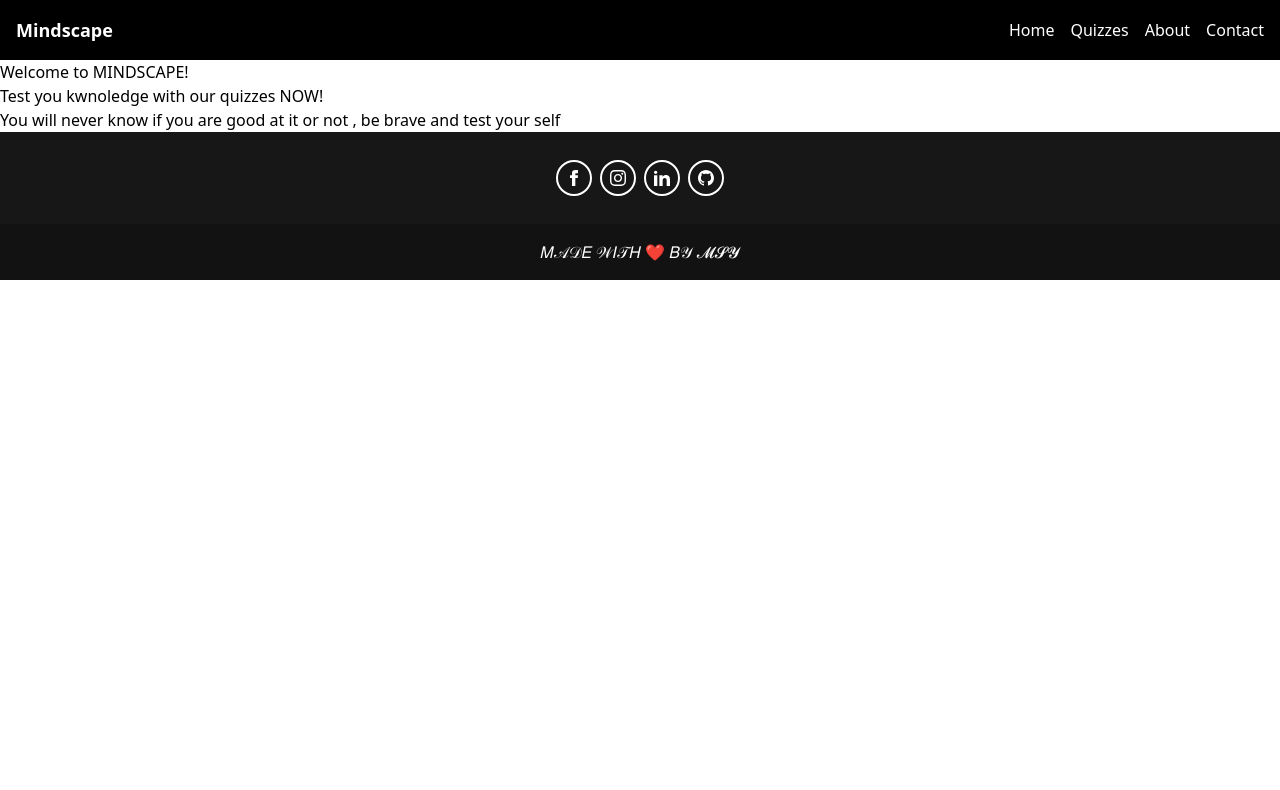
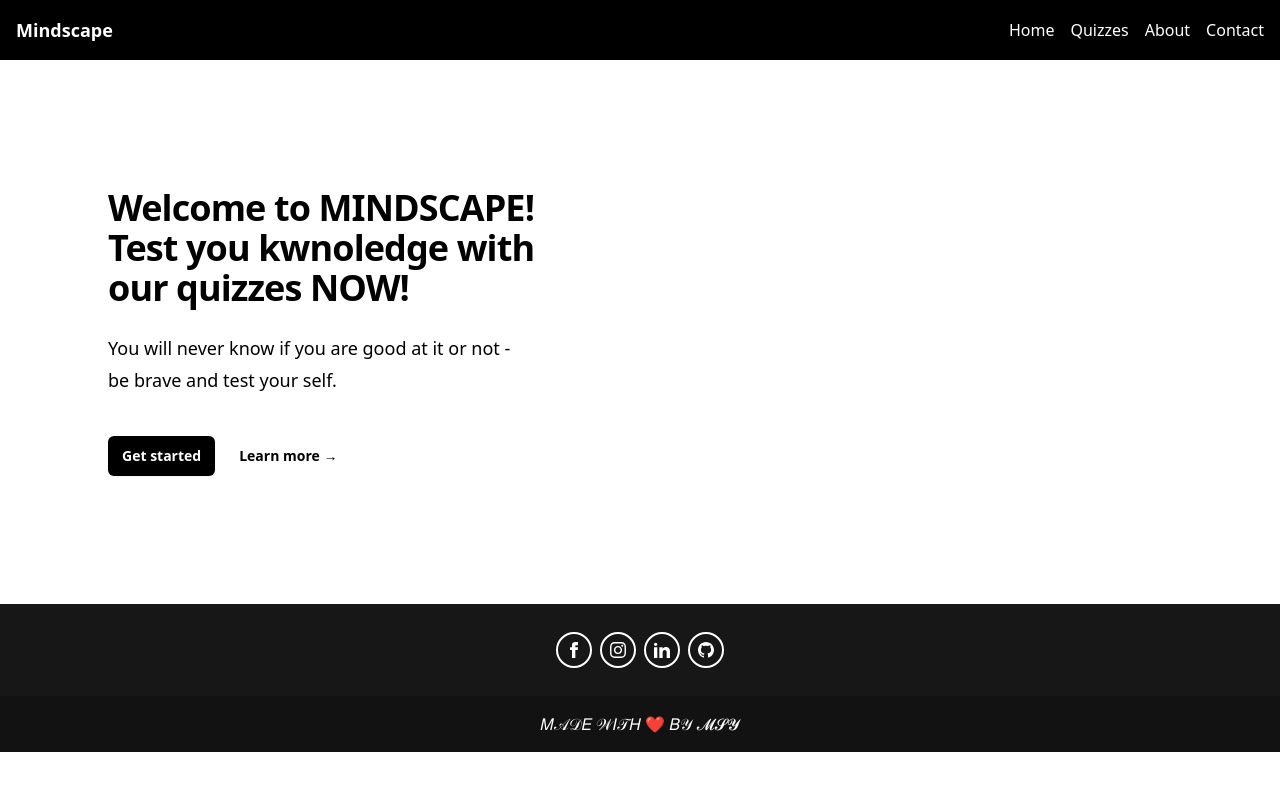
Before and after one commit to MsY2K4/Quiz-App, an Angular app in the folder my_quiz_app/: page /home in a window 1280 px wide. Shown: the top 790 px of the page. Built offline with nearby package versions, Linux system fonts and the light colour scheme.

Commit message:
Update home.component.html

```diff
--- a/my_quiz_app/src/app/index/home/home.component.html
+++ b/my_quiz_app/src/app/index/home/home.component.html
@@ -1,3 +1,14 @@
-<h1>Welcome to MINDSCAPE!</h1>
-<h3>Test you kwnoledge with our quizzes NOW! </h3>
-<p>You will never know if you are good at it or not , be brave and test your self </p>
+<div class="bg-white">
+    <div class="lg:container mx-auto max-w-7-xl flex w-full flex-wrap items-center justify-between px-3">
+      <div class="relative isolate overflow-hidden bg-white-900 px-6 pt-16 sm:rounded-3xl sm:px-16 md:pt-24 lg:flex lg:gap-x-20 lg:px-24 lg:pt-0">
+        <div class="mx-auto max-w-md text-center lg:mx-0 lg:flex-auto lg:py-32 lg:text-left">
+          <h2 class="text-3xl font-bold tracking-tight text-black sm:text-4xl">Welcome to MINDSCAPE!<br>Test you kwnoledge with our quizzes NOW!</h2>
+            <p class="mt-6 text-lg leading-8 text-black-300">You will never know if you are good at it or not -<br>be brave and test your self.</p>
+            <div class="mt-10 flex items-center justify-center gap-x-6 lg:justify-start">
+                <a routerLink="/quizzes" class="rounded-md bg-black text-white px-3.5 py-2.5 text-sm font-semibold  shadow-sm hover:bg-gray-100  hover:text-black focus-visible:outline focus-visible:outline-2 focus-visible:outline-offset-2 focus-visible:outline-white">Get started</a>
+                <a routerLink="/about" class="text-sm font-semibold leading-6 text-black">Learn more <span aria-hidden="true">→</span></a>
+          </div>
+        </div>
+      </div>
+    </div>
+  </div>
```
